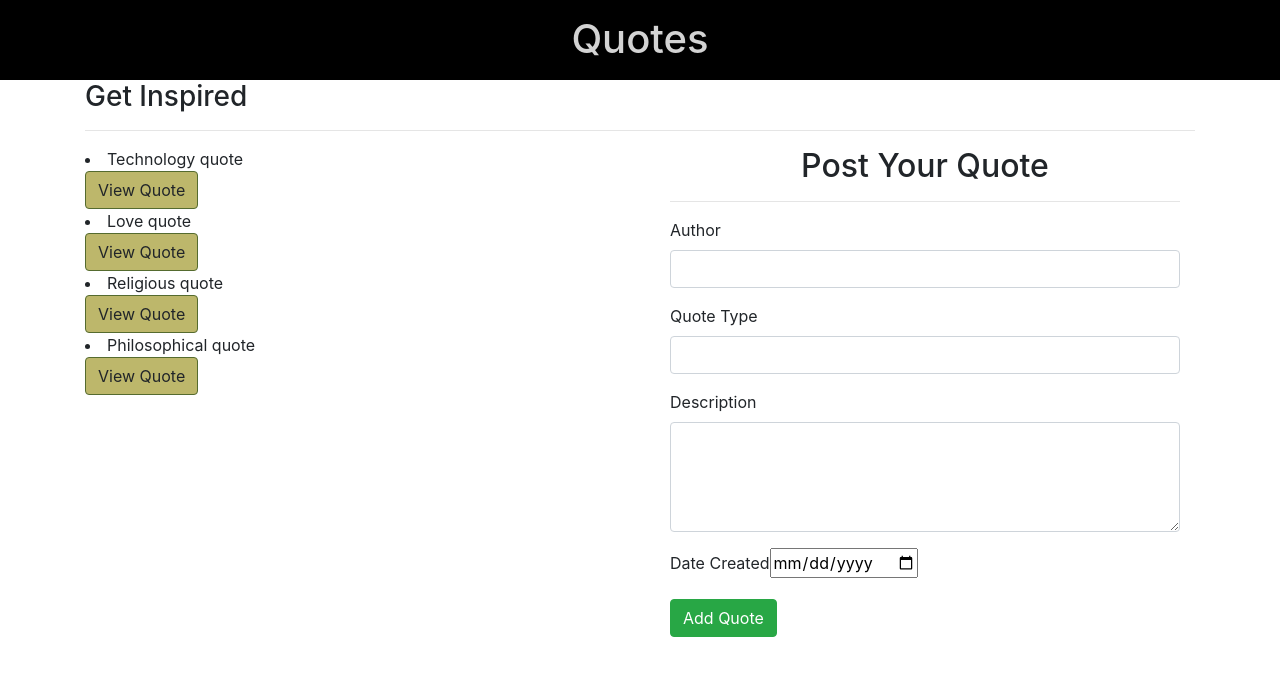
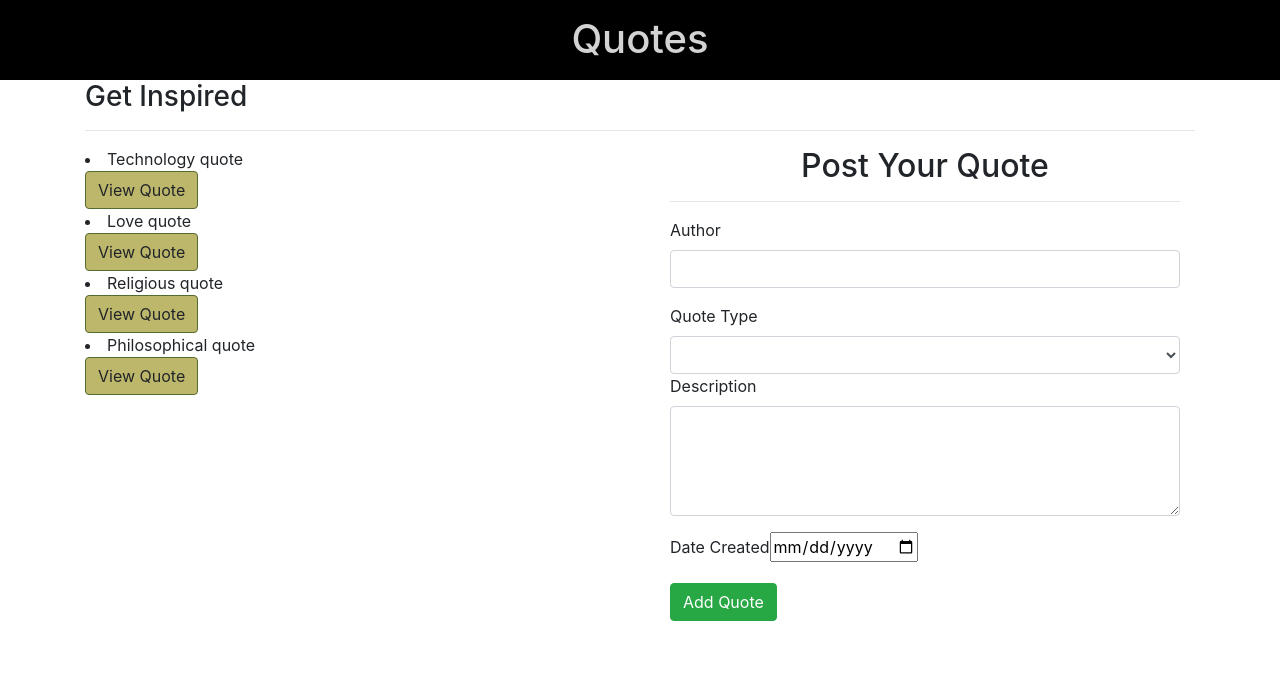
Before and after one commit to LeoAmby/Quotes, an Angular app in the folder Documents/MoringaSchool-Projects/Core-Projects/Quotes/: page / in a window 1280 px wide. Shown: the top 676 px of the page. Built offline with nearby package versions, Linux system fonts and the light colour scheme.

Commit message:
include the author of the quote

```diff
--- a/Documents/MoringaSchool-Projects/Core-Projects/Quotes/src/app/quote-detail/quote-detail.component.html
+++ b/Documents/MoringaSchool-Projects/Core-Projects/Quotes/src/app/quote-detail/quote-detail.component.html
@@ -1,3 +1,4 @@
 <p>
     {{quote.description}}
 </p>
+By {{quote.author}}
--- a/Documents/MoringaSchool-Projects/Core-Projects/Quotes/src/app/quote-form/quote-form.component.html
+++ b/Documents/MoringaSchool-Projects/Core-Projects/Quotes/src/app/quote-form/quote-form.component.html
@@ -7,14 +7,19 @@
                 <label for="author">Author</label>
                 <input type="text" required class="form-control" id="author" [(ngModel)]="newQuote.author" name="author">
 
-            </div>
-      <div class="form-group">
+        </div>
+      <!-- <div class="form-group"> -->
 
           <label for="name">Quote Type</label>
-          <input type="text" required class="form-control" id="name" [(ngModel)]="newQuote.name" name="name">
+           <select type="text" required class="form-control" id="name" [(ngModel)]="newQuote.name" name="name">
+              <option value="Technology">Technology</option>
+              <option value="Love">Love</option>
+              <option value="Philosophy">Philosophy</option>
+              <option value="Religion">Religion</option>
+          </select>
 
 
-      </div>
+      <!-- </div> -->
       <div class="form-group">
 
           <label for="description">Description</label>
```
Also changed, not shown: Documents/MoringaSchool-Projects/Core-Projects/Quotes/src/app/quotes/quotes.component.html (+6 -1 lines).
